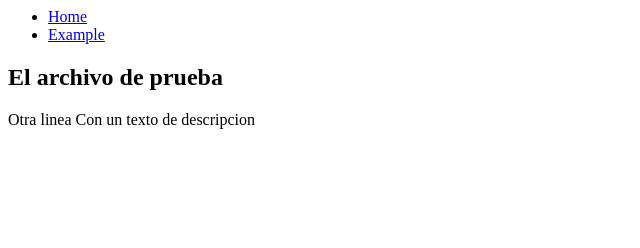
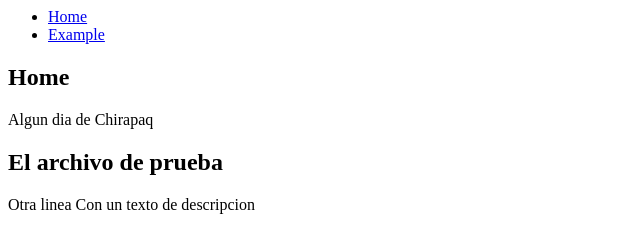
Before and after one commit to hernanvicente/ch-test, a plain HTML site: page index.html in a window 1280 px wide. Shown: the whole page, without its empty margins (0-640 px from the left). Drawn offline with Linux system fonts and the light colour scheme.

Commit message:
Add title to home

```diff
--- a/index.html
+++ b/index.html
@@ -8,6 +8,11 @@
   </nav>
 
   <section>
+    <h1>Home</h1>
+    <p>Algun dia de Chirapaq</p>
+  </section>
+
+  <section>
     <h2>El archivo de prueba</h2>
     <p>
       Otra linea
```
